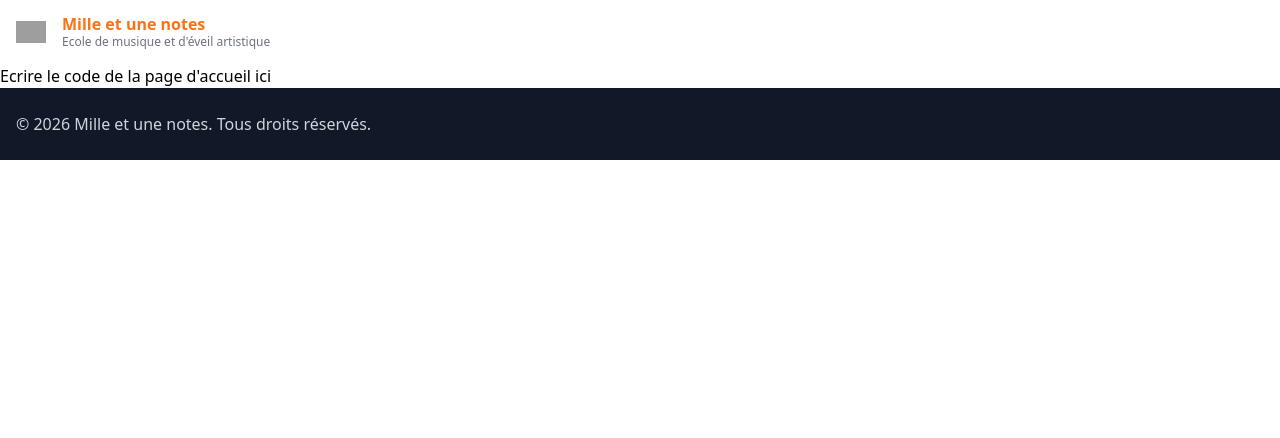
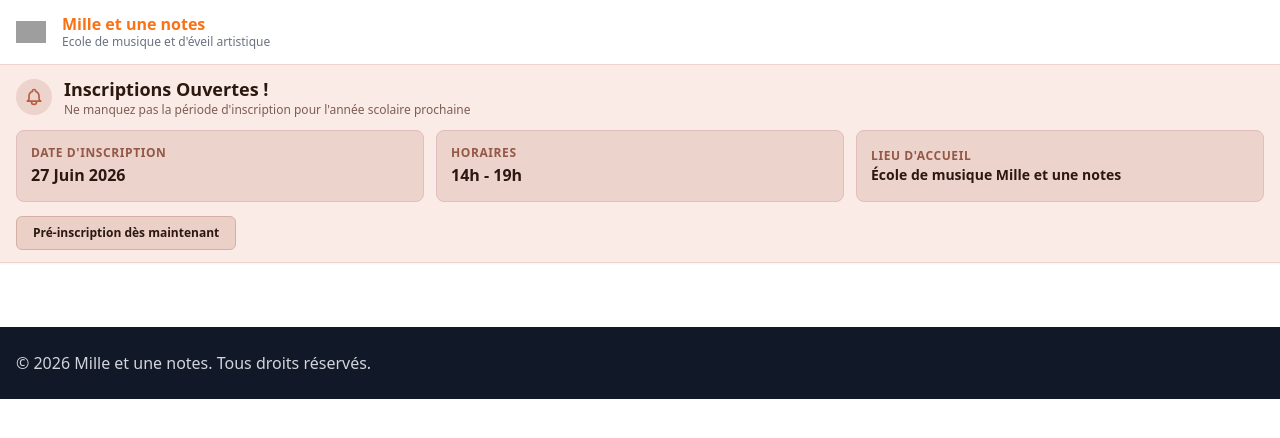
Before and after one commit to Kutaro42/ecole_de_musique, a Symfony app: template projet/templates/accueil.html.twig in a window 1280 px wide. Shown: the top 438 px of the page. Run offline with Twig, Linux system fonts and the light colour scheme; the template is opened without the code that fills it, so the values that code supplies are empty; some libraries are stand-ins or nearby versions; grey boxes are pictures that could not be loaded.

Commit message:
<<featurs>> US2 finalisé

```diff
--- a/projet/templates/accueil.html.twig
+++ b/projet/templates/accueil.html.twig
@@ -1,6 +1,12 @@
 {% extends 'base.html.twig' %}
 
+{% block title %}Accueil - Ecole Mille et une notes{% endblock %}
 
 {% block body %}
-    Ecrire le code de la page d'accueil ici
+    {{ include('evenement.html.twig') }}
+
+    {# Section des cours de tes collègues #}
+    <div class="max-w-7xl mx-auto px-4 py-8">
+        {# ... le reste du contenu de la page d'accueil ... #}
+    </div>
 {% endblock %}
--- /dev/null
+++ b/projet/templates/evenement.html.twig
@@ -0,0 +1,53 @@
+{# Informational Banner JPO 2026 - Thème Nude / Rose Poudré #}
+<section class="w-full bg-[#faebe6] border-y border-[#edd5ce] text-[#3c2a25] rounded-none py-3 px-4 shadow-sm">
+    <div class="max-w-7xl mx-auto flex flex-col gap-3">
+
+        {# En-tête : icône + titre + sous-titre #}
+        <div class="flex items-center gap-3">
+            <span class="p-2 bg-[#ecd3cb] text-[#b85d43] rounded-full flex items-center justify-center">
+                <svg class="w-5 h-5" fill="none" stroke="currentColor" stroke-width="2" viewBox="0 0 24 24">
+                    <path stroke-linecap="round" stroke-linejoin="round" d="M15 17h5l-1.405-1.405A2.032 2.032 0 0118 14.158V11a6.002 6.002 0 00-4-5.659V5a2 2 0 10-4 0v.341C7.67 6.165 6 8.388 6 11v3.159c0 .538-.214 1.055-.595 1.436L4 17h5m6 0v1a3 3 0 11-6 0v-1m6 0H9" />
+                </svg>
+            </span>
+            <div>
+                <h2 class="text-lg font-bold text-[#2b1810] leading-snug">Inscriptions Ouvertes !</h2>
+                <p class="text-xs text-[#7d5e54]">Ne manquez pas la période d'inscription pour l'année scolaire prochaine</p>
+            </div>
+        </div>
+
+        {# Grille des 3 encarts (reprise du fond rose/terracotta des cartes de cours) #}
+        <div class="grid grid-cols-1 md:grid-cols-3 gap-3">
+            {# Date d'inscription #}
+            <div class="bg-[#ecd3cb] border border-[#e2bebe] p-3.5 rounded-lg flex flex-col justify-center">
+                <p class="text-xs uppercase tracking-wider text-[#935848] font-bold mb-0.5 flex items-center gap-1.5">
+                    Date d'inscription
+                </p>
+                <p class="text-base font-bold text-[#2b1810]">27 Juin 2026</p>
+            </div>
+
+            {# Horaires #}
+            <div class="bg-[#ecd3cb] border border-[#e2bebe] p-3.5 rounded-lg flex flex-col justify-center">
+                <p class="text-xs uppercase tracking-wider text-[#935848] font-bold mb-0.5 flex items-center gap-1.5">
+                    Horaires
+                </p>
+                <p class="text-base font-bold text-[#2b1810]">14h - 19h</p>
+            </div>
+
+            {# Lieu d'accueil #}
+            <div class="bg-[#ecd3cb] border border-[#e2bebe] p-3.5 rounded-lg flex flex-col justify-center">
+                <p class="text-xs uppercase tracking-wider text-[#935848] font-bold mb-0.5 flex items-center gap-1.5">
+                    Lieu d'accueil
+                </p>
+                <p class="text-sm font-bold text-[#2b1810] leading-tight">École de musique Mille et une notes</p>
+            </div>
+        </div>
+
+        {# Bouton d'action pré-inscription (même style que les boutons "Plus d'information") #}
+        <div class="pt-0.5">
+            <a href="/#preinscrire" class="inline-flex items-center gap-1.5 bg-[#ebd0c7] hover:bg-[#dfc0b6] text-[#2b1810] text-xs font-semibold px-4 py-2 rounded-md border border-[#d6b0a4] transition shadow-xs">
+                Pré-inscription dès maintenant
+            </a>
+        </div>
+
+    </div>
+</section>
```
